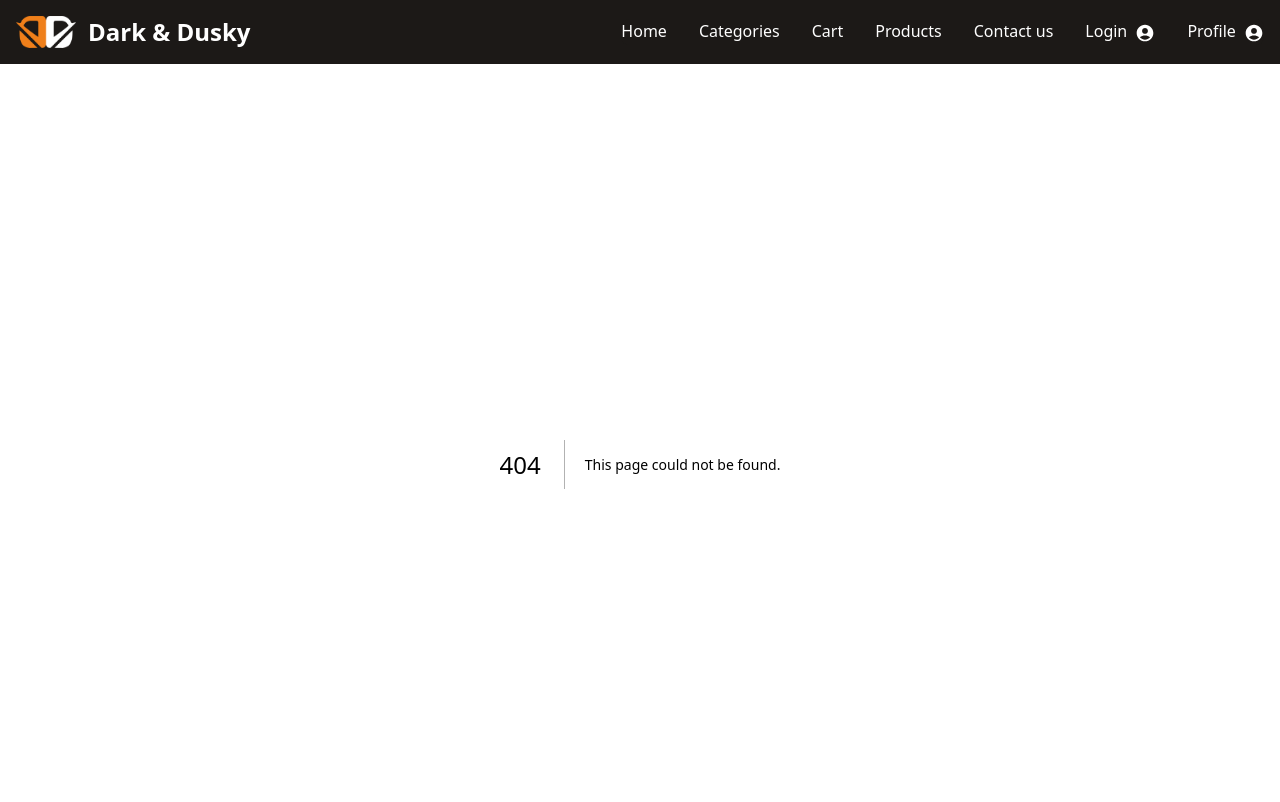
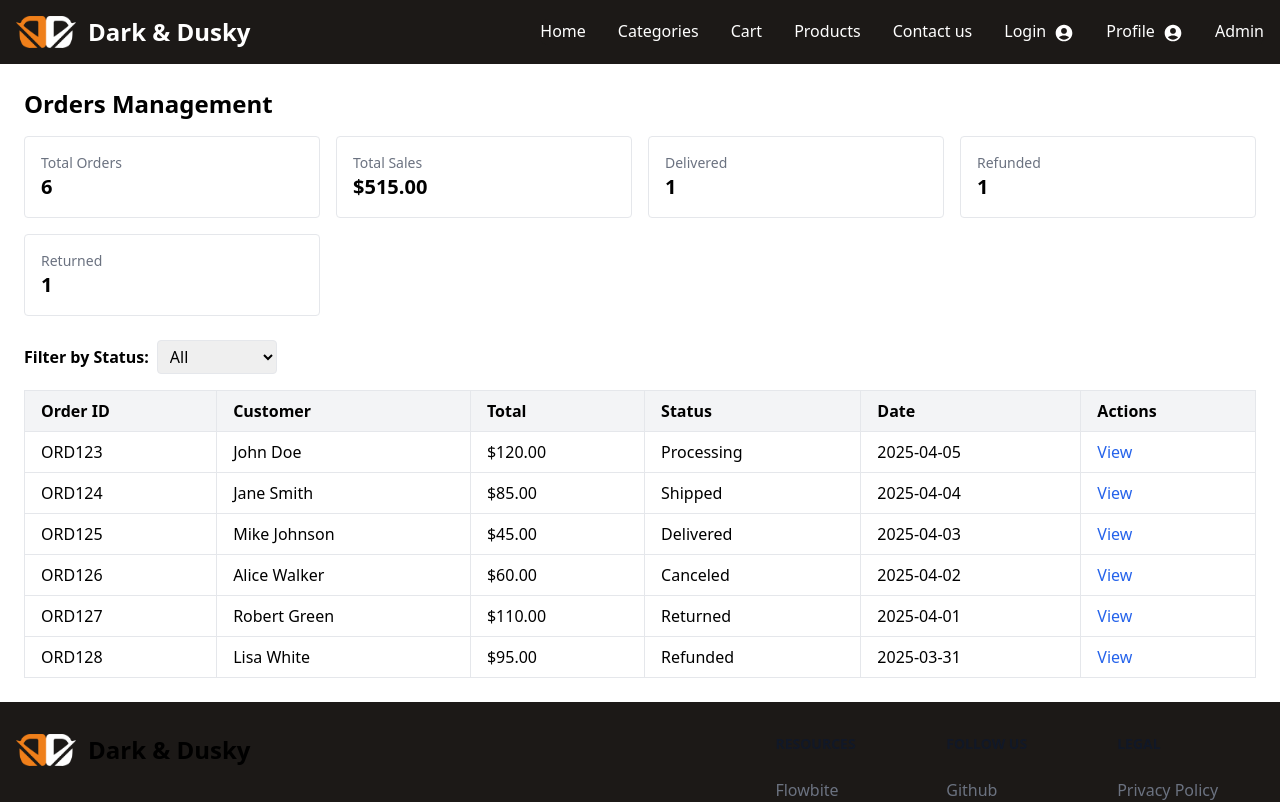
Before and after one commit to bryanC29/d-z-international, a Next.js app: page /adminDashboard in a window 1280 px wide. Before the commit this address had no page. Shown: the top 802 px of the page. Built offline with nearby package versions, Linux system fonts and the light colour scheme.

Commit message:
Build:admin Layout

```diff
--- /dev/null
+++ b/src/app/adminDashboard/page.tsx
@@ -0,0 +1,155 @@
+'use client';
+
+import { useState } from 'react';
+
+export default function adminDashboard() {
+  const [selectedStatus, setSelectedStatus] = useState('All');
+  const [orderList] = useState([
+    {
+      id: 'ORD123',
+      customer: 'John Doe',
+      total: '$120.00',
+      status: 'Processing',
+      date: '2025-04-05',
+    },
+    {
+      id: 'ORD124',
+      customer: 'Jane Smith',
+      total: '$85.00',
+      status: 'Shipped',
+      date: '2025-04-04',
+    },
+    {
+      id: 'ORD125',
+      customer: 'Mike Johnson',
+      total: '$45.00',
+      status: 'Delivered',
+      date: '2025-04-03',
+    },
+    {
+      id: 'ORD126',
+      customer: 'Alice Walker',
+      total: '$60.00',
+      status: 'Canceled',
+      date: '2025-04-02',
+    },
+    {
+      id: 'ORD127',
+      customer: 'Robert Green',
+      total: '$110.00',
+      status: 'Returned',
+      date: '2025-04-01',
+    },
+    {
+      id: 'ORD128',
+      customer: 'Lisa White',
+      total: '$95.00',
+      status: 'Refunded',
+      date: '2025-03-31',
+    },
+  ]);
+
+  const filteredOrders =
+    selectedStatus === 'All'
+      ? orderList
+      : orderList.filter((order) => order.status === selectedStatus);
+
+  const statuses = [
+    'All',
+    'Processing',
+    'Shipped',
+    'Delivered',
+    'Canceled',
+    'Returned',
+    'Refunded',
+  ];
+
+  const totalSales = orderList.reduce((sum, order) => {
+    const numeric = parseFloat(order.total.replace('$', ''));
+    return sum + (isNaN(numeric) ? 0 : numeric);
+  }, 0);
+
+  const stats = {
+    totalOrders: orderList.length,
+    totalSales: `$${totalSales.toFixed(2)}`,
+    refunded: orderList.filter((o) => o.status === 'Refunded').length,
+    returned: orderList.filter((o) => o.status === 'Returned').length,
+    delivered: orderList.filter((o) => o.status === 'Delivered').length,
+  };
+
+  return (
+    <div className="p-6">
+      <h1 className="text-2xl font-bold mb-4">Orders Management</h1>
+
+      <div className="grid grid-cols-2 md:grid-cols-4 gap-4 mb-6">
+        <div className="bg-white border rounded p-4">
+          <h2 className="text-sm text-gray-500">Total Orders</h2>
+          <p className="text-xl font-semibold">{stats.totalOrders}</p>
+        </div>
+        <div className="bg-white border rounded p-4">
+          <h2 className="text-sm text-gray-500">Total Sales</h2>
+          <p className="text-xl font-semibold">{stats.totalSales}</p>
+        </div>
+        <div className="bg-white border rounded p-4">
+          <h2 className="text-sm text-gray-500">Delivered</h2>
+          <p className="text-xl font-semibold">{stats.delivered}</p>
+        </div>
+        <div className="bg-white border rounded p-4">
+          <h2 className="text-sm text-gray-500">Refunded</h2>
+          <p className="text-xl font-semibold">{stats.refunded}</p>
+        </div>
+        <div className="bg-white border rounded p-4">
+          <h2 className="text-sm text-gray-500">Returned</h2>
+          <p className="text-xl font-semibold">{stats.returned}</p>
+        </div>
+      </div>
+
+      <div className="mb-4">
+        <label className="mr-2 font-semibold">Filter by Status:</label>
+        <select
+          className="border rounded px-2 py-1"
+          value={selectedStatus}
+          onChange={(e) => setSelectedStatus(e.target.value)}
+        >
+          {statuses.map((status) => (
+            <option key={status} value={status}>
+              {status}
+            </option>
+          ))}
+        </select>
+      </div>
+
+      <table className="w-full table-auto border border-gray-300">
+        <thead className="bg-gray-100">
+          <tr>
+            <th className="border px-4 py-2 text-left">Order ID</th>
+            <th className="border px-4 py-2 text-left">Customer</th>
+            <th className="border px-4 py-2 text-left">Total</th>
+            <th className="border px-4 py-2 text-left">Status</th>
+            <th className="border px-4 py-2 text-left">Date</th>
+            <th className="border px-4 py-2 text-left">Actions</th>
+          </tr>
+        </thead>
+        <tbody>
+          {filteredOrders.map((order) => (
+            <tr key={order.id} className="hover:bg-gray-50">
+              <td className="border px-4 py-2">{order.id}</td>
+              <td className="border px-4 py-2">{order.customer}</td>
+              <td className="border px-4 py-2">{order.total}</td>
+              <td className="border px-4 py-2">{order.status}</td>
+              <td className="border px-4 py-2">{order.date}</td>
+              <td className="border px-4 py-2">
+                <button
+                  className="text-blue-600 hover:underline"
+                  onClick={() => alert(`Viewing order ${order.id}`)}
+                >
+                  View
+                </button>
+              </td>
+            </tr>
+          ))}
+        </tbody>
+      </table>
+    </div>
+  );
+}
--- a/src/components/navbar/page.tsx
+++ b/src/components/navbar/page.tsx
@@ -126,6 +126,15 @@ const Navbar = () => {
                 Profile <AccountCircleIcon className="md:pl-1" />
               </Link>
             </li>
+            <li>
+              <Link
+                href="/adminDashboard"
+                className="block py-2 px-3 text-white hover:bg-stone-700 md:hover:bg-transparent rounded-sm md:bg-transparent md:p-0"
+                aria-current="page"
+              >
+                Admin
+              </Link>
+            </li>
           </ul>
         </div>
       </div>
```
